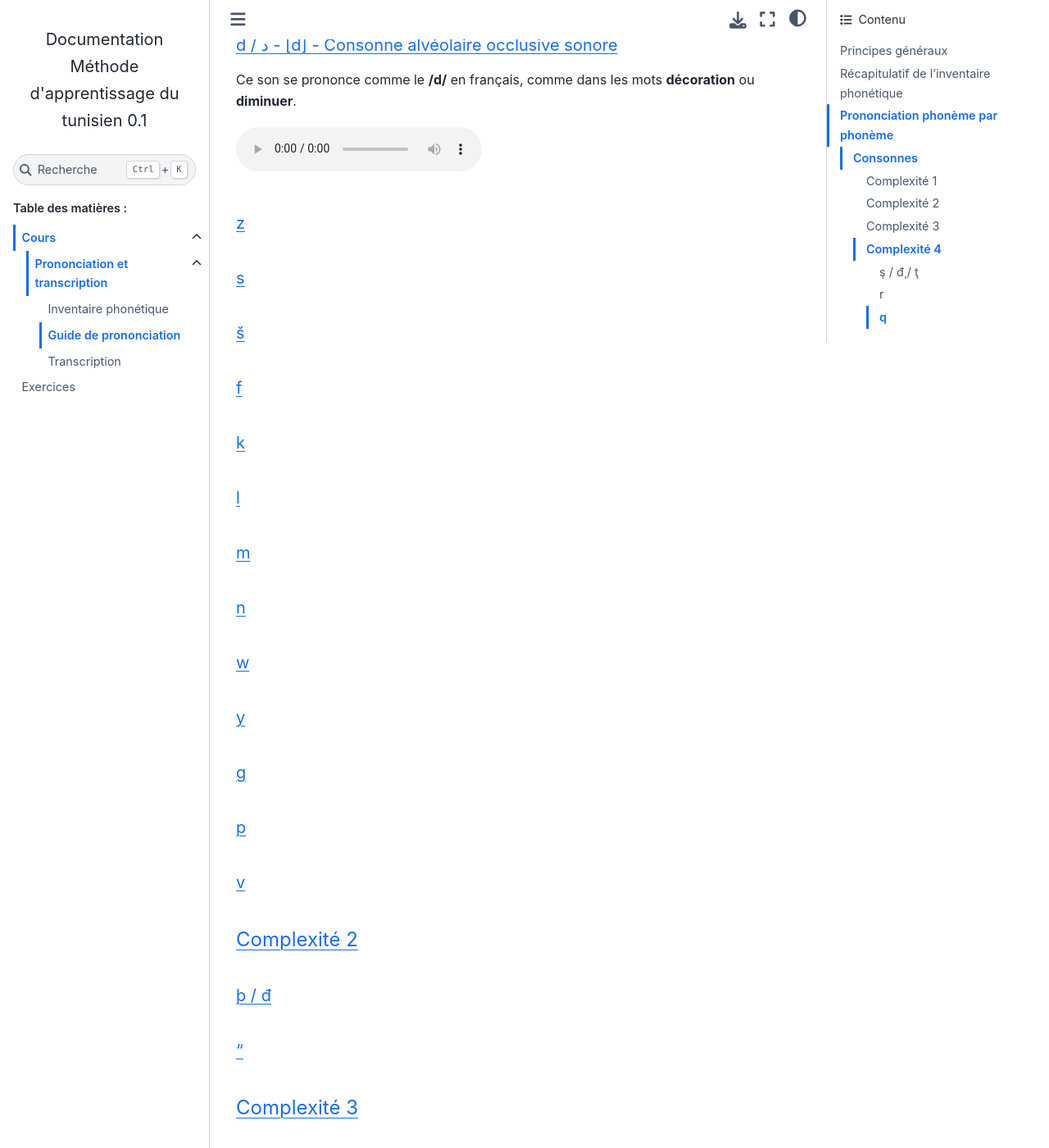
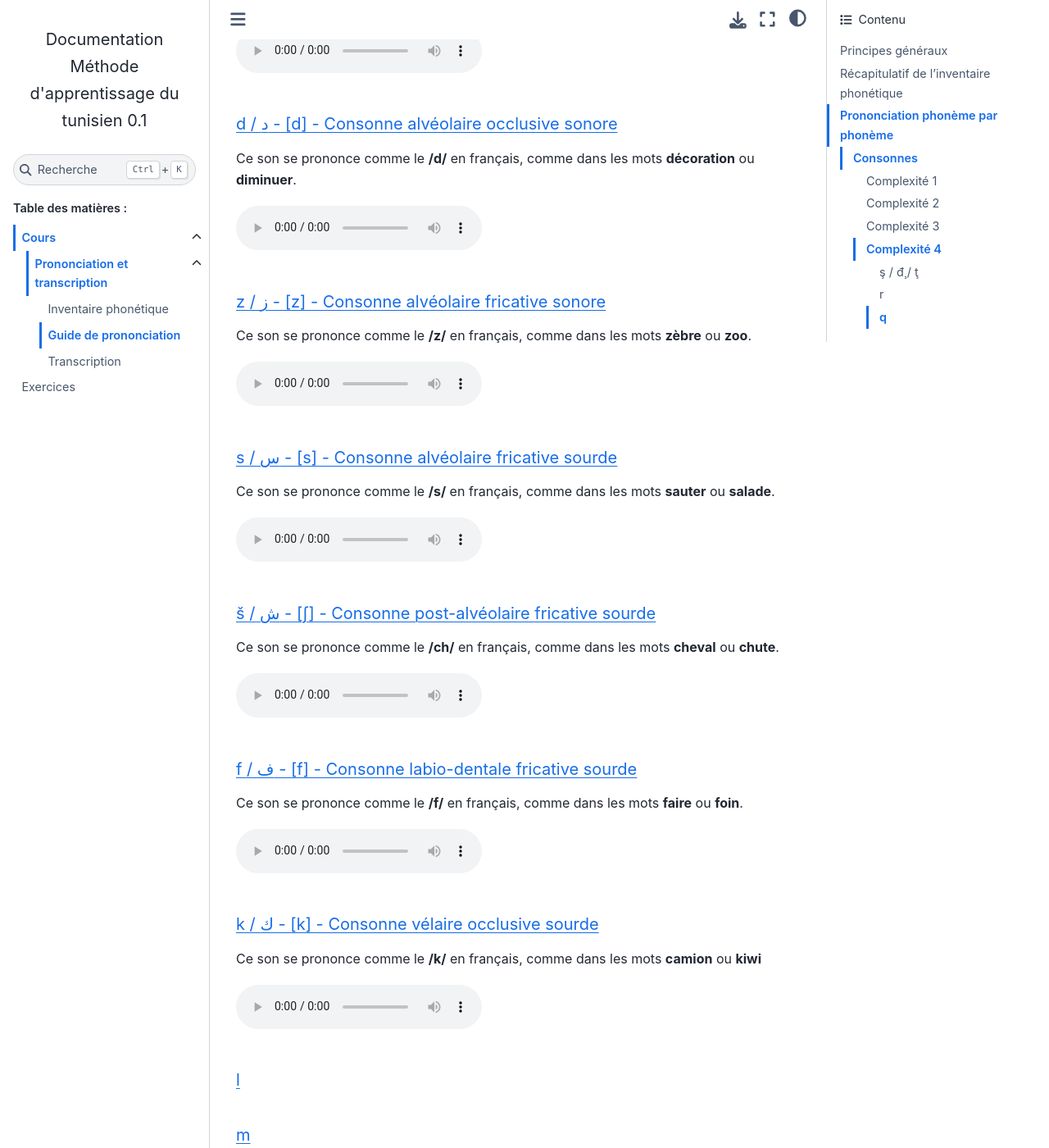
Before and after one commit to MustaphaEllouze/CoursTunisien, a Sphinx documentation site: the page built from sphinx/source/Cours/EcriturePrononciation/Prononciation/guide.rst, in a window 1280 px wide and 1400 px high, scrolled down 8736 px. Shown: the whole window at 82% size. Built offline with Sphinx 7.4.7 and the Sphinx Book theme 1.1.4, drawn with Linux system fonts in a browser that asks for light colours; some of the changed text lies outside the part shown.

Commit message:
sons en plus

```diff
--- a/sphinx/source/Cours/EcriturePrononciation/Prononciation/guide.rst
+++ b/sphinx/source/Cours/EcriturePrononciation/Prononciation/guide.rst
@@ -315,6 +315,10 @@ un francophone moyen.
 Complexité 1
 ^^^^^^^^^^^^
 
+Pour ce niveau de complexité, les consonnes sont relativement faciles à prononcer
+pour un francophone. Nous allons donc nous contenter de donner des exemples de
+mots français dans lesquels elles se retrouvent.
+
 b / arab|`b` - [b] - Consonne bi-labiale occlusive sonore
 """"""""""""""""""""""""""""""""""""""""""""""""""""""""""
 Ce son se prononce comme le **/b/** en français, comme dans les mots **bébé**
@@ -359,20 +363,65 @@ ou **diminuer**.
       <source src="../../../_static/guide_assets/Voiced_alveolar_plosive.ogg" type="audio/ogg">
     </audio>
 
-z
-"
+z / arab|`z` - [z] - Consonne alvéolaire fricative sonore
+""""""""""""""""""""""""""""""""""""""""""""""""""""""""""
 
-s
-"
+Ce son se prononce comme le **/z/** en français, comme dans les mots
+**zèbre** ou **zoo**.
 
-tun|`<vs>`
-"""""""""""
+.. raw:: html
 
-f
-"
+    <audio controls="controls">
+      <source src="../../../_static/guide_assets/Voiced_alveolar_sibilant.ogg" type="audio/ogg">
+    </audio>
 
-k
-"
+s / arab|`s` - [s] - Consonne alvéolaire fricative sourde
+""""""""""""""""""""""""""""""""""""""""""""""""""""""""""
+
+Ce son se prononce comme le **/s/** en français, comme dans les mots
+**sauter** ou **salade**.
+
+.. raw:: html
+
+    <audio controls="controls">
+      <source src="../../../_static/guide_assets/Voiceless_alveolar_sibilant.ogg" type="audio/ogg">
+    </audio>
+
+
+tun|`<vs>` / arab|`<vs>` - [ʃ] - Consonne post-alvéolaire fricative sourde
+"""""""""""""""""""""""""""""""""""""""""""""""""""""""""""""""""""""""""""
+
+Ce son se prononce comme le **/ch/** en français, comme dans les mots **cheval**
+ou **chute**.
+
+.. raw:: html
+
+    <audio controls="controls">
+      <source src="../../../_static/guide_assets/Voiceless_palato-alveolar_sibilant.ogg" type="audio/ogg">
+    </audio>
+
+f / arab|`f` - [f] - Consonne labio-dentale fricative sourde
+"""""""""""""""""""""""""""""""""""""""""""""""""""""""""""""
+
+Ce son se prononce comme le **/f/** en français, comme dans les mots **faire**
+ou **foin**.
+
+.. raw:: html
+
+    <audio controls="controls">
+      <source src="../../../_static/guide_assets/Voiceless_labio-dental_fricative.ogg" type="audio/ogg">
+    </audio>
+
+k / arab|`k` - [k] - Consonne vélaire occlusive sourde
+"""""""""""""""""""""""""""""""""""""""""""""""""""""""""""""
+Ce son se prononce comme le **/k/** en français, comme dans les mots **camion**
+ou **kiwi**
+
+.. raw:: html
+
+    <audio controls="controls">
+      <source src="../../../_static/guide_assets/Voiceless_velar_plosive.ogg" type="audio/ogg">
+    </audio>
 
 l
 "
```
Also changed, not shown: 5 other files.
